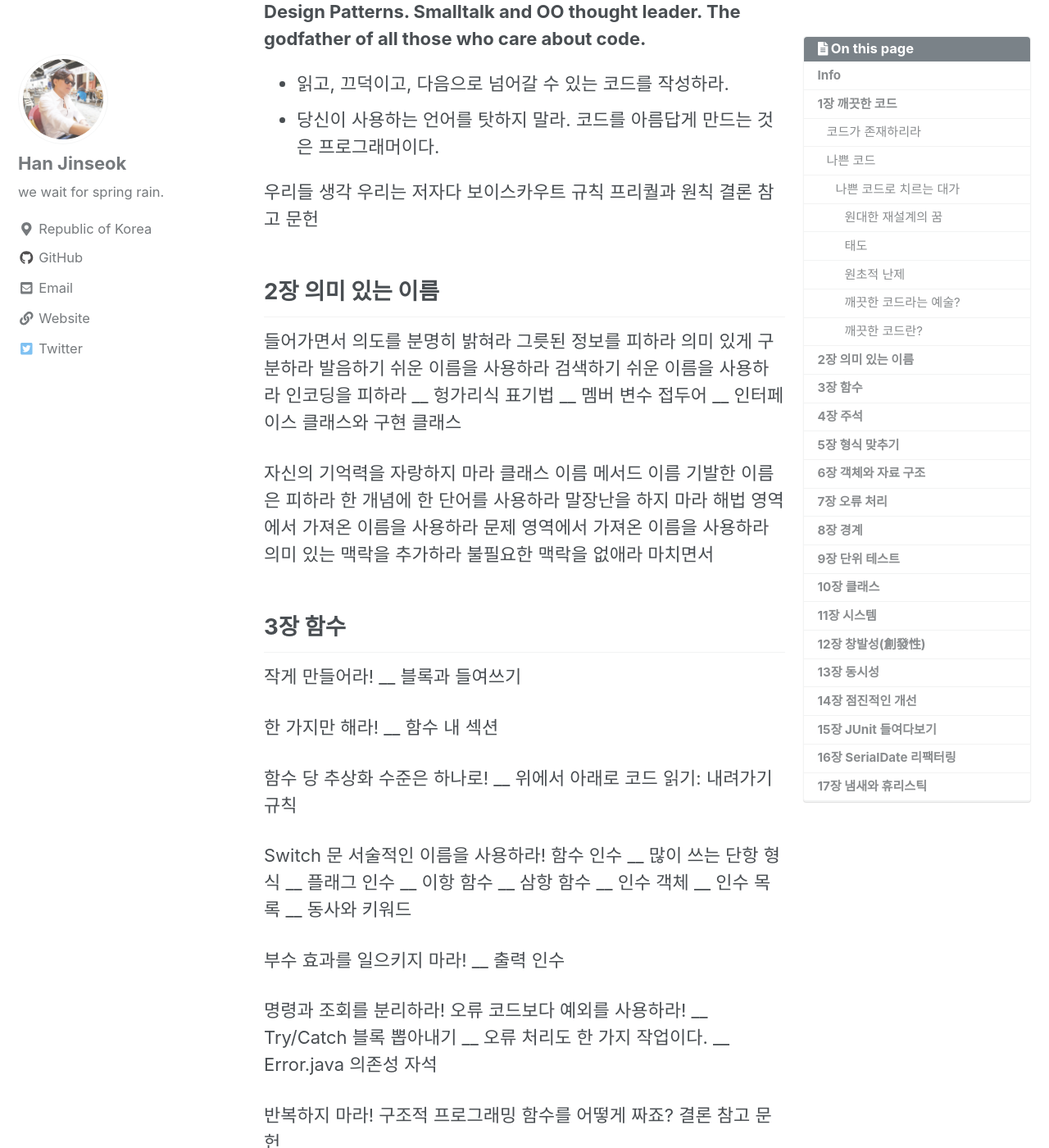
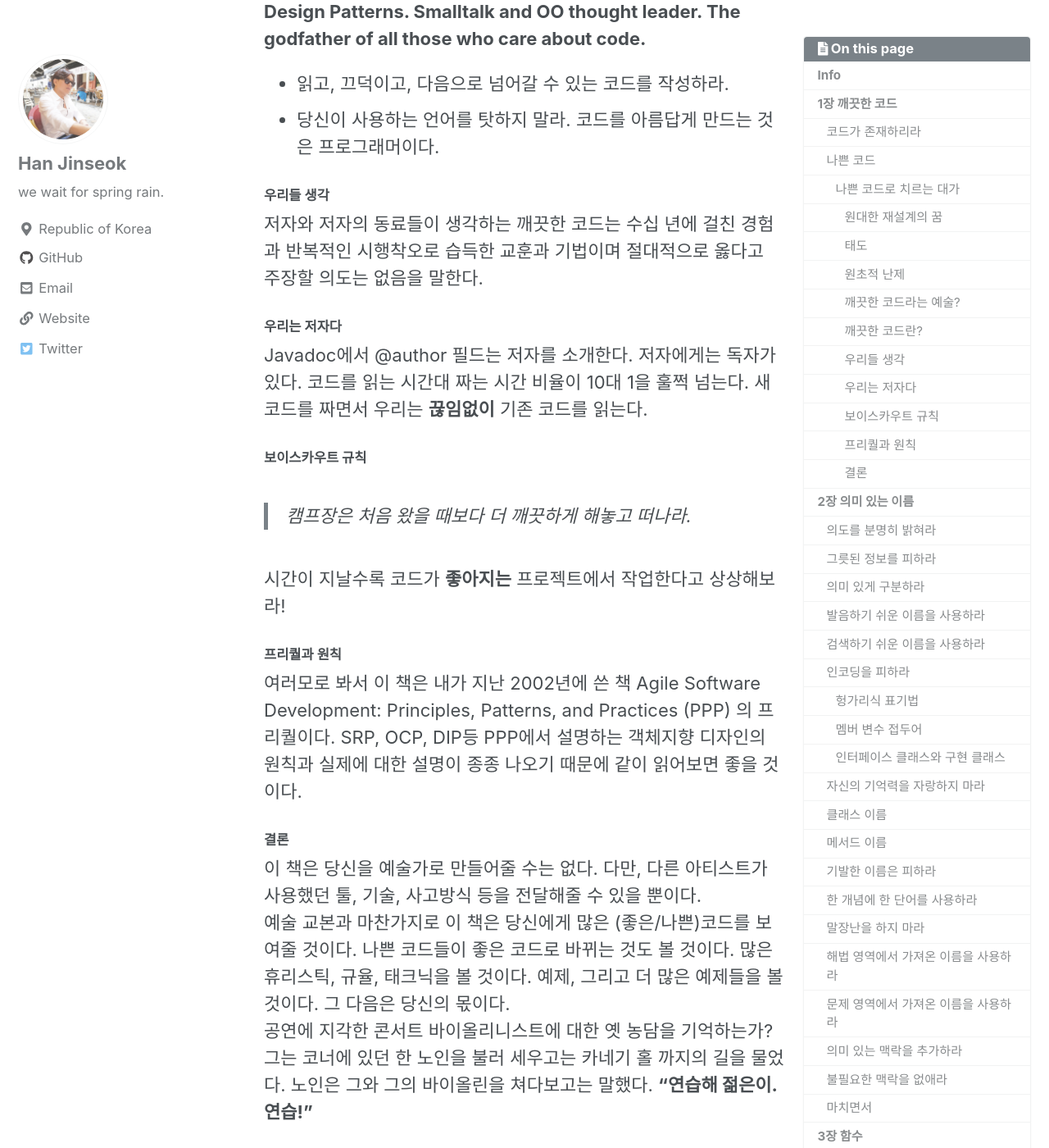
Before and after one commit to moregorenine/moregorenine.github.io, a Jekyll site: the page built from _posts/book/2019-02-18-clean-code.md, in a window 1280 px wide and 1400 px high, scrolled down 3657 px. Shown: the whole window at 82% size. Built offline with Jekyll 4.4.1, drawn with Linux system fonts in a browser that asks for light colours; nearby versions of some CDN libraries; comment, search, counter and statistics services are not loaded; a style sheet for code colours, icons or effects is not loaded; some of the changed text lies outside the part shown.

Commit message:
Update 2019-02-18-clean-code.md

```diff
--- a/_posts/book/2019-02-18-clean-code.md
+++ b/_posts/book/2019-02-18-clean-code.md
@@ -129,36 +129,49 @@ toc_sticky: true
 - 읽고, 끄덕이고, 다음으로 넘어갈 수 있는 코드를 작성하라.
 - 당신이 사용하는 언어를 탓하지 말라. 코드를 아름답게 만드는 것은 프로그래머이다.
 
-우리들 생각
-우리는 저자다
-보이스카우트 규칙
-프리퀄과 원칙
-결론
-참고 문헌
+##### 우리들 생각
+저자와 저자의 동료들이 생각하는 깨끗한 코드는 수십 년에 걸친 경험과 반복적인 시행착오로 습득한 교훈과 기법이며 절대적으로 옳다고 주장할 의도는 없음을 말한다.
+
+##### 우리는 저자다
+Javadoc에서 @author 필드는 저자를 소개한다. 저자에게는 독자가 있다. 코드를 읽는 시간대 짜는 시간 비율이 10대 1을 훌쩍 넘는다. 새 코드를 짜면서 우리는 **끊임없이** 기존 코드를 읽는다.
+
+##### 보이스카우트 규칙
+> 캠프장은 처음 왔을 때보다 더 깨끗하게 해놓고 떠나라.
+
+시간이 지날수록 코드가 **좋아지는** 프로젝트에서 작업한다고 상상해보라!
+
+##### 프리퀄과 원칙
+여러모로 봐서 이 책은 내가 지난 2002년에 쓴 책 Agile Software Development: Principles, Patterns, and Practices (PPP) 의 프리퀄이다. SRP, OCP, DIP등 PPP에서 설명하는 객체지향 디자인의 원칙과 실제에 대한 설명이 종종 나오기 때문에 같이 읽어보면 좋을 것이다.
+
+##### 결론
+이 책은 당신을 예술가로 만들어줄 수는 없다. 다만, 다른 아티스트가 사용했던 툴, 기술, 사고방식 등을 전달해줄 수 있을 뿐이다.
+예술 교본과 마찬가지로 이 책은 당신에게 많은 (좋은/나쁜)코드를 보여줄 것이다. 나쁜 코드들이 좋은 코드로 바뀌는 것도 볼 것이다. 많은 휴리스틱, 규율, 태크닉을 볼 것이다. 예제, 그리고 더 많은 예제들을 볼 것이다. 그 다음은 당신의 몫이다.
+공연에 지각한 콘서트 바이올리니스트에 대한 옛 농담을 기억하는가? 그는 코너에 있던 한 노인을 불러 세우고는 카네기 홀 까지의 길을 물었다. 노인은 그와 그의 바이올린을 쳐다보고는 말했다. **"연습해 젊은이. 연습!"**
 
 ## 2장 의미 있는 이름
-들어가면서
-의도를 분명히 밝혀라
-그릇된 정보를 피하라
-의미 있게 구분하라
-발음하기 쉬운 이름을 사용하라
-검색하기 쉬운 이름을 사용하라
-인코딩을 피하라
-__ 헝가리식 표기법
-__ 멤버 변수 접두어
-__ 인터페이스 클래스와 구현 클래스
+### 의도를 분명히 밝혀라
+- 변수(혹은 함수나 클래스)의 존재 이유?, 수행 기능?, 사용 방법은? 따로 주석이 필요하다면 의도를 분명히 드러내지 못했다는 말이다.
+- 의미를 함축하거나 독자(코드를 읽는 사람)가 사전지식을 가지고 있다고 가정하지 말자.
 
-자신의 기억력을 자랑하지 마라
-클래스 이름
-메서드 이름
-기발한 이름은 피하라
-한 개념에 한 단어를 사용하라
-말장난을 하지 마라
-해법 영역에서 가져온 이름을 사용하라
-문제 영역에서 가져온 이름을 사용하라
-의미 있는 맥락을 추가하라
-불필요한 맥락을 없애라
-마치면서
+### 그릇된 정보를 피하라
+### 의미 있게 구분하라
+### 발음하기 쉬운 이름을 사용하라
+### 검색하기 쉬운 이름을 사용하라
+### 인코딩을 피하라
+#### 헝가리식 표기법
+#### 멤버 변수 접두어
+#### 인터페이스 클래스와 구현 클래스
+### 자신의 기억력을 자랑하지 마라
+### 클래스 이름
+### 메서드 이름
+### 기발한 이름은 피하라
+### 한 개념에 한 단어를 사용하라
+### 말장난을 하지 마라
+### 해법 영역에서 가져온 이름을 사용하라
+### 문제 영역에서 가져온 이름을 사용하라
+### 의미 있는 맥락을 추가하라
+### 불필요한 맥락을 없애라
+### 마치면서
 
 ## 3장 함수
 작게 만들어라!
```
